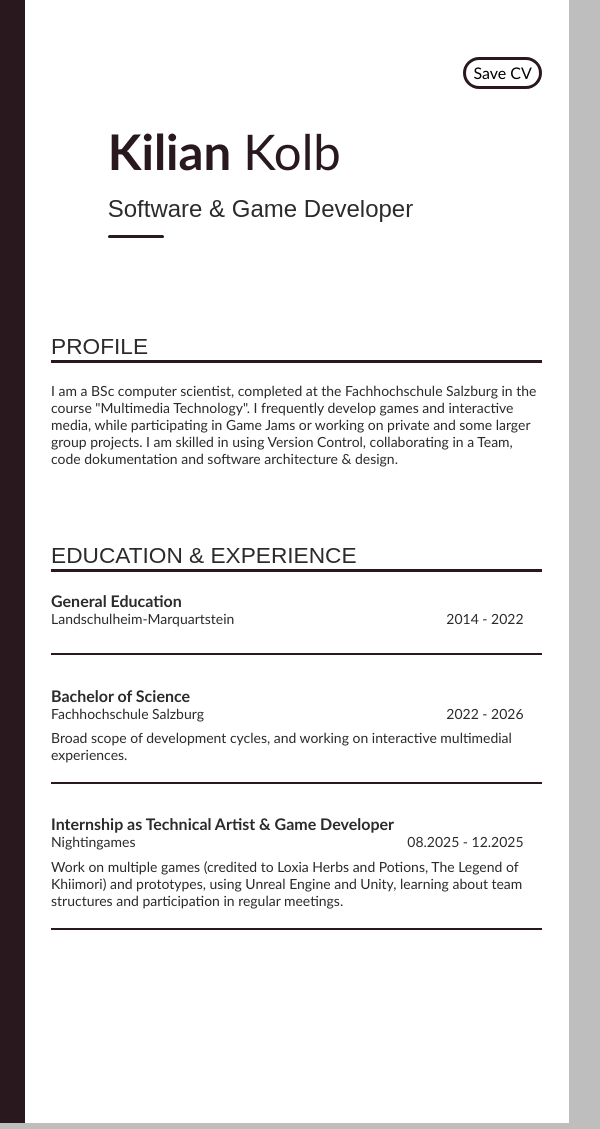
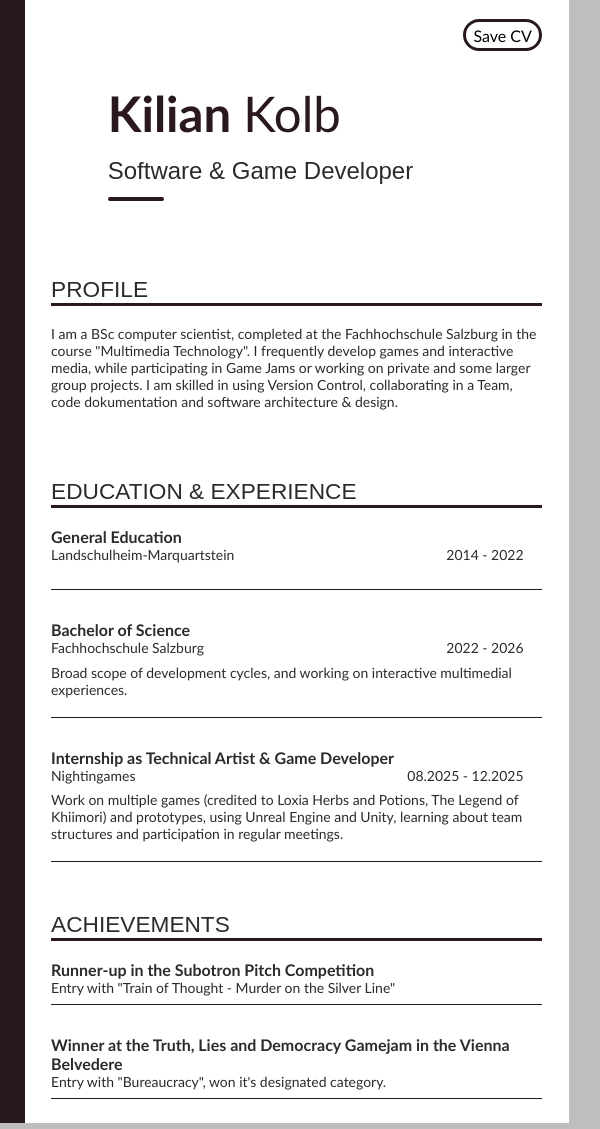
Before and after one commit to Wahoza/Wahoza.github.io, a plain HTML site: page cv/cv_index.html in a window 1280 px wide. Shown: the full height of the page, 468-1068 px from the left. Drawn offline with Linux system fonts and the light colour scheme.

Commit message:
feat: Added achievement section to page one

```diff
--- a/cv/cv_index.html
+++ b/cv/cv_index.html
@@ -138,6 +138,17 @@
                         <div class = "education-info">Work on multiple games (credited to Loxia Herbs and Potions, The Legend of Khiimori) and prototypes, using Unreal Engine and Unity, learning about team structures and participation in regular meetings.</div>
                     </div>
                 </div>
+                <div class = "info-section">
+                    <h2 class = "info-section-heading">ACHIEVEMENTS</h2>
+                    <div class = "info-section-content achievement-section">
+                        <div class = "achievement-type">Runner-up in the Subotron Pitch Competition</div>
+                        <div class = "achievement-info">Entry with "Train of Thought - Murder on the Silver Line"</div>
+                    </div>
+                    <div class = "info-section-content achievement-section">
+                        <div class = "achievement-type">Winner at the Truth, Lies and Democracy Gamejam in the Vienna Belvedere</div>
+                        <div class = "achievement-info">Entry with "Bureaucracy", won it's designated category.</div>
+                    </div>
+                </div>
                 <!-- <div class = "info-section">
                     <h2 class = "info-section-heading">SKILLS</h2>
                     <div class = "info-section-content bordered-item-box"> <div class = "bordered-item">skill a</div><div class = "bordered-item">skill a</div><div class = "bordered-item">skill a</div><div class = "bordered-item">skill a</div><div class = "bordered-item">skill a</div>
--- a/cv/cv_style.css
+++ b/cv/cv_style.css
@@ -40,7 +40,6 @@ page {
 page[size="A4"] {
   width: 21cm;
   height: 29.7cm;
-
 }
 @page {
   size: 21cm 29.7cm;
@@ -157,8 +156,8 @@ img {
     align-content: center;
     align-items: center;
     margin-left: 15mm;
-    padding-top: 15mm;
-    padding-bottom: 20mm;
+    padding-top: 5mm;
+    padding-bottom: 15mm;
 }
 .about h1{
     color: var(--banner_background_color);
@@ -210,7 +209,7 @@ img {
 
 .info-section{
     color: var(--page_text_color);
-    padding-bottom: 10mm;
+    padding-bottom: 8mm;
 }
 
 .info-section-heading{
@@ -229,7 +228,7 @@ img {
 }
 
 .education-section{
-  border-bottom: 0.6mm solid var(--page_line_color);
+  border-bottom: 0.3mm solid var(--page_line_color);
 
 }
 .education-data{
@@ -249,3 +248,12 @@ img {
     margin-right: 5mm;
     margin-left: auto;
 }
+.achievement-section{
+    padding-bottom: 2mm;
+    border-bottom: 0.3mm solid var(--page_line_color);
+
+}
+.achievement-type{
+    font-size: medium;
+    font-weight: 700;
+}
```
